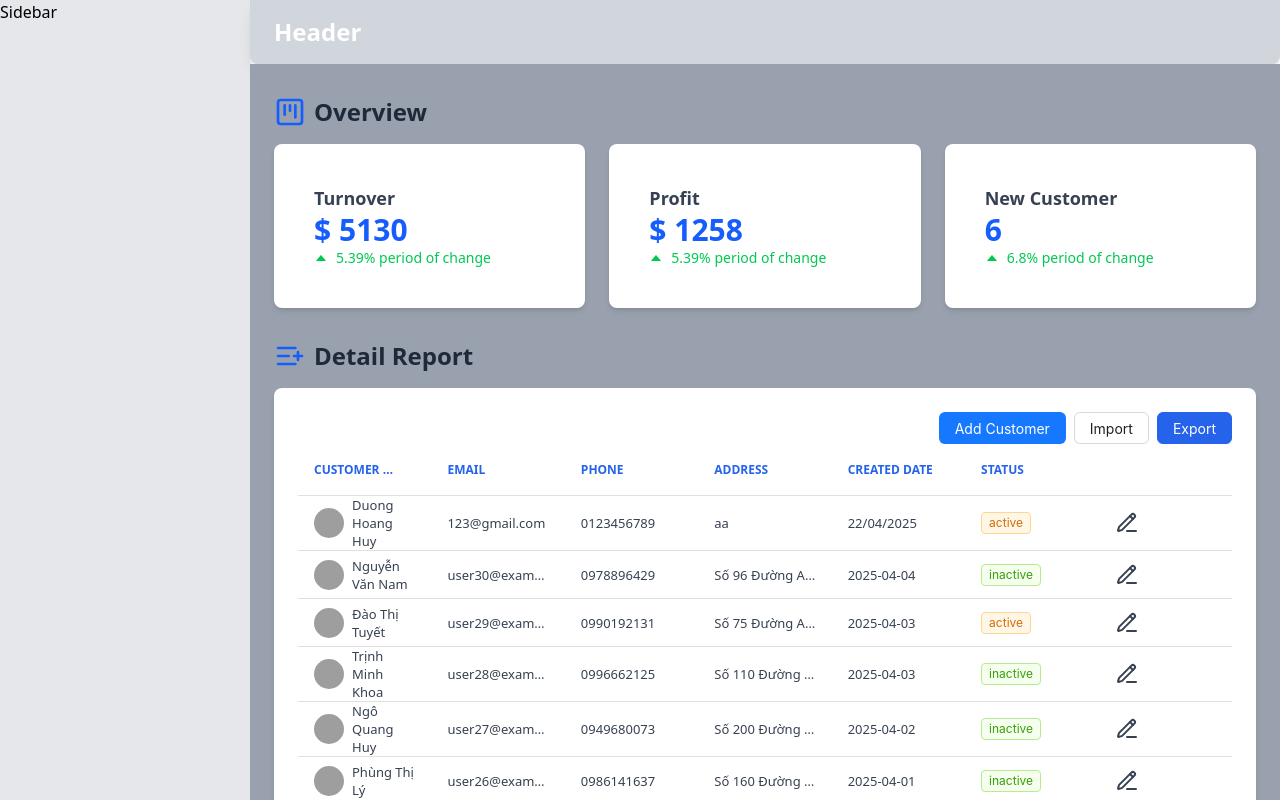
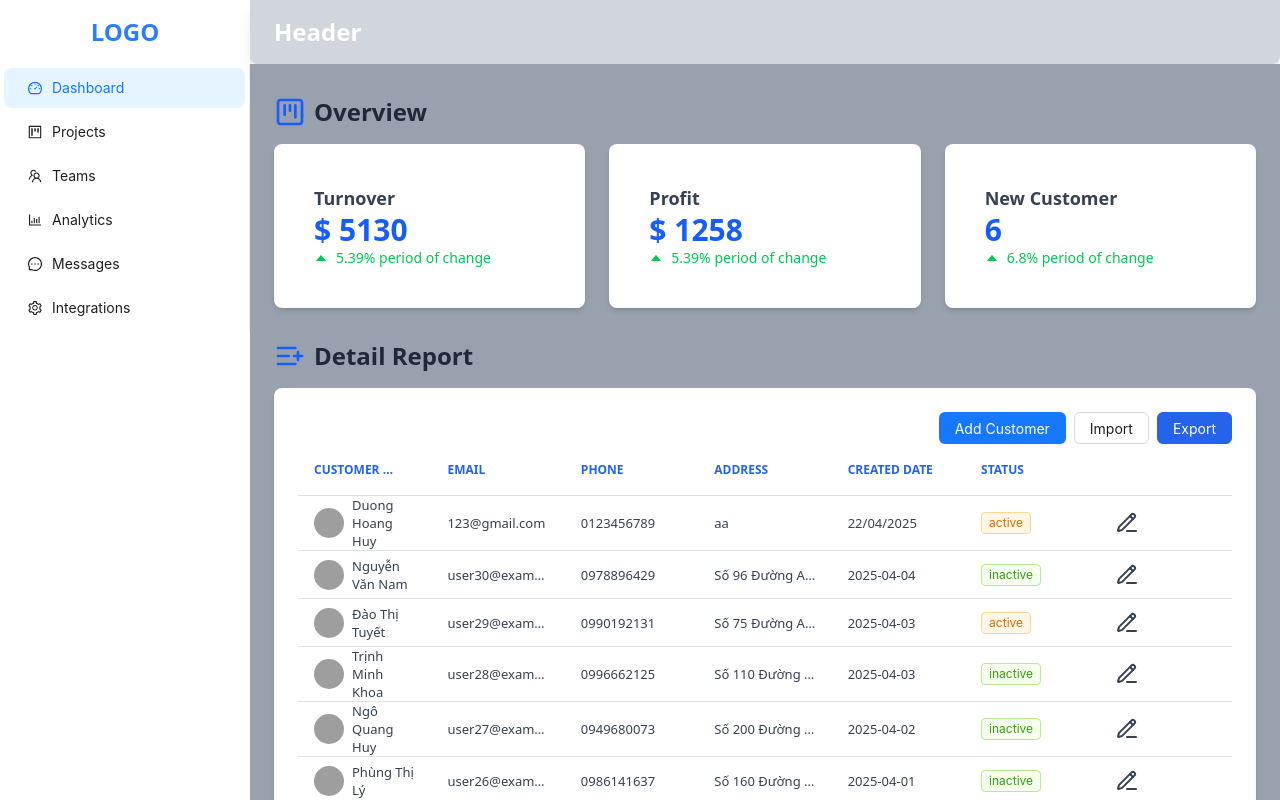
Before and after one commit to hoanghuy04/dashboard-admin, a React (Vite) app: page / in a window 1280 px wide. Shown: the top 800 px of the page. Built offline with nearby package versions, Linux system fonts and the light colour scheme; data requests are answered from the project's data file; grey boxes are pictures that could not be loaded.

Commit message:
feat: implement active NavLink for navigation highlighting

```diff
--- a/src/components/layout/DefaultLayout.jsx
+++ b/src/components/layout/DefaultLayout.jsx
@@ -14,8 +14,41 @@ import {
 } from "@ant-design/icons";
 import { ListPlus, SquareKanban } from "lucide-react";
 import axios from 'axios';
-import { Outlet } from 'react-router-dom';
+import { NavLink, Outlet } from 'react-router-dom';
 import { createOneCustomer, updateOneCustomer } from './../../services/CustomerService';
+
+const menuItems = [
+  {
+    key: "/",
+    icon: <DashboardOutlined />,
+    label: <NavLink to="/">Dashboard</NavLink>,
+  },
+  {
+    key: "/projects",
+    icon: <ProjectOutlined />,
+    label: <NavLink to="/">Projects</NavLink>,
+  },
+  {
+    key: "/teams",
+    icon: <TeamOutlined />,
+    label: <NavLink to="/">Teams</NavLink>,
+  },
+  {
+    key: "/analytics",
+    icon: <BarChartOutlined />,
+    label: <NavLink to="/">Analytics</NavLink>,
+  },
+  {
+    key: "/messages",
+    icon: <MessageOutlined />,
+    label: <NavLink to="/">Messages</NavLink>,
+  },
+  {
+    key: "/integrations",
+    icon: <SettingOutlined />,
+    label: <NavLink to="/">Integrations</NavLink>,
+  },
+];
 
 export default function DefaultLayout() {
   const [tableData, setTableData] = useState([]);
@@ -124,7 +157,17 @@ export default function DefaultLayout() {
   return (
     <div className='min-h-screen grid grid-cols-[250px_1fr] grid-rows-[auto_1fr_auto]'>
       {/* Sidebar */}
-      <div className="bg-gray-200 shadow-md row-span-3">Sidebar</div>
+      <div className="bg-white shadow-md row-span-3">
+        <div className="p-4 flex justify-center">
+          <a href="/" className="text-2xl font-bold text-blue-500 text-center cursor-pointer">LOGO</a>
+        </div>
+        <Menu
+          defaultSelectedKeys={["/"]}
+          mode="inline"
+          theme="light"
+          items={menuItems}
+        />
+      </div>
       {/* Header */}
       <div className="bg-gray-300 py-4 shadow-lg flex items-center justify-between px-6 rounded-b-lg">
         <h1 className="text-2xl font-bold text-white">Header</h1>
```
Also changed, not shown: public/images/commit-8.png (added).
